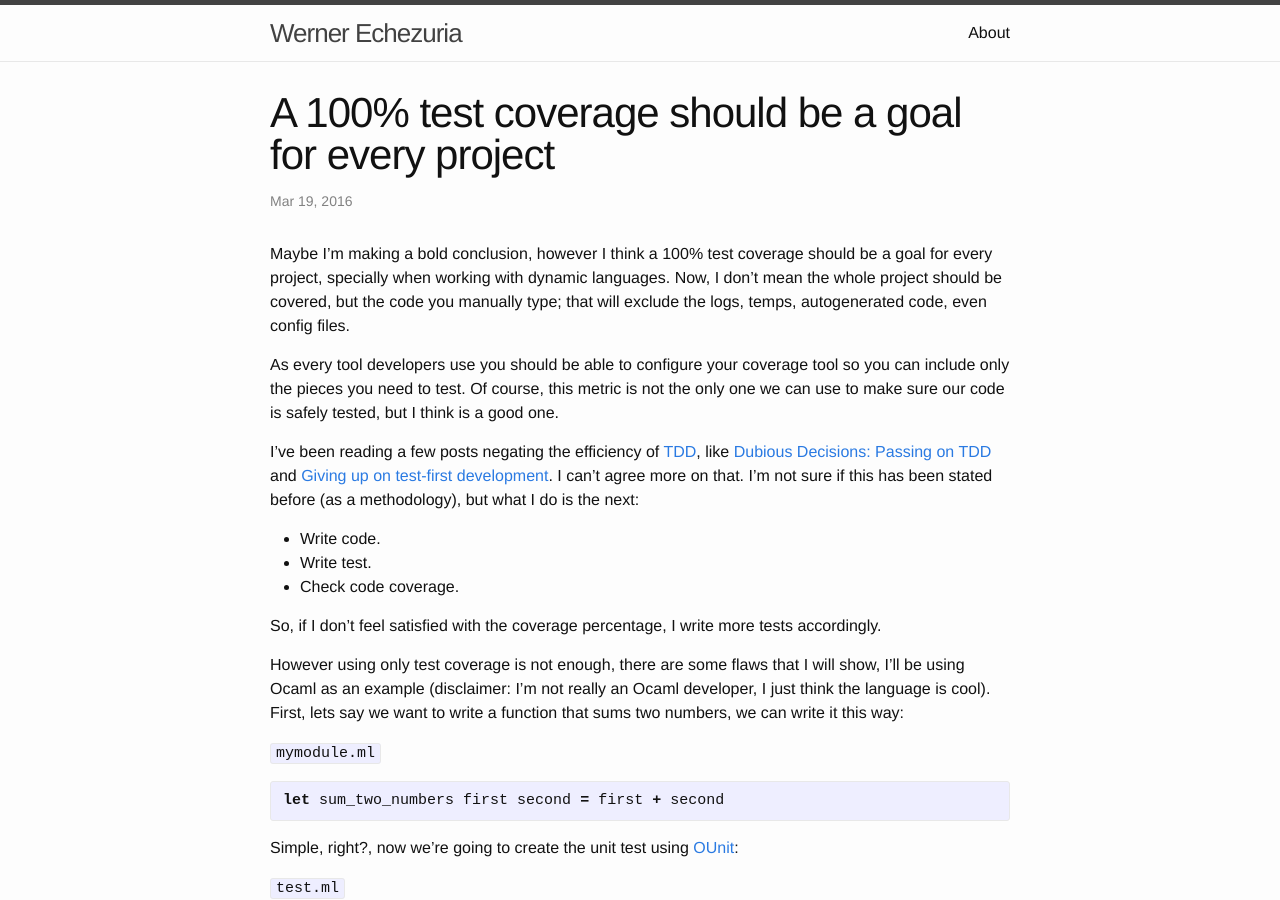
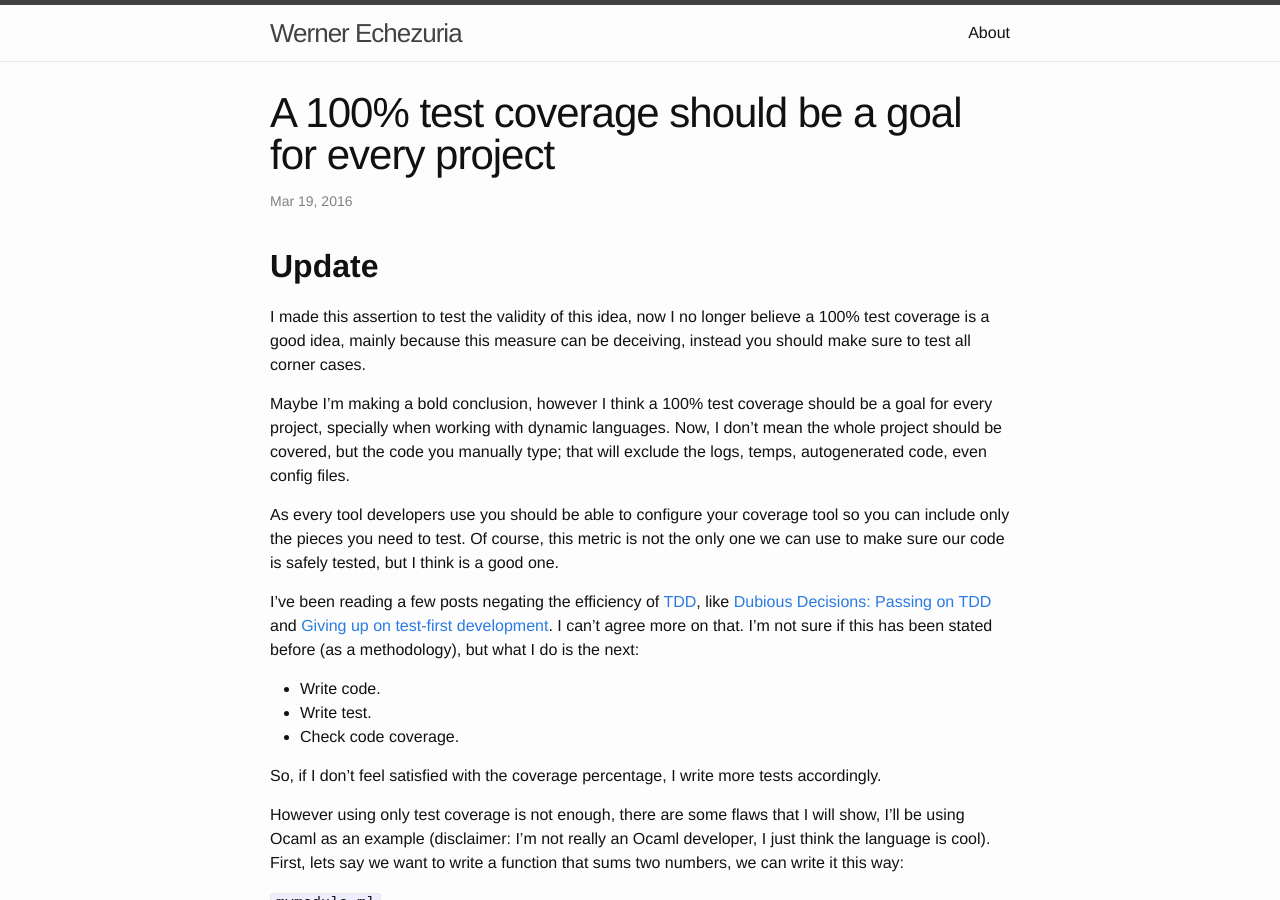
Before and after one commit to werner/werner.github.io, a Jekyll site: the page built from _posts/2016-03-19-one-hundred-percent-test-coverage-should-be-a-goal.markdown, in a window 1280 px wide and 900 px high. Built offline with Jekyll 4.4.1, drawn with Linux system fonts in a browser that asks for light colours; comment, search, counter and statistics services are not loaded.

Commit message:
Update on 100% test coverage

```diff
--- a/_posts/2016-03-19-one-hundred-percent-test-coverage-should-be-a-goal.markdown
+++ b/_posts/2016-03-19-one-hundred-percent-test-coverage-should-be-a-goal.markdown
@@ -5,6 +5,13 @@ title: "A 100% test coverage should be a goal for every project"
 date: 2016-03-19 13:47:00 -0430
 categories: test coverage
 ---
+
+## **Update**
+
+I made this assertion to test the validity of this idea, now I no longer believe a 100% test coverage
+is a good idea, mainly because this measure can be deceiving,
+instead you should make sure to test all corner cases.
+
 Maybe I'm making a bold conclusion, however I think a 100% test coverage
 should be a goal for every project, specially when working with dynamic languages.
 Now, I don't mean the whole project should be covered, but the code you manually
```
